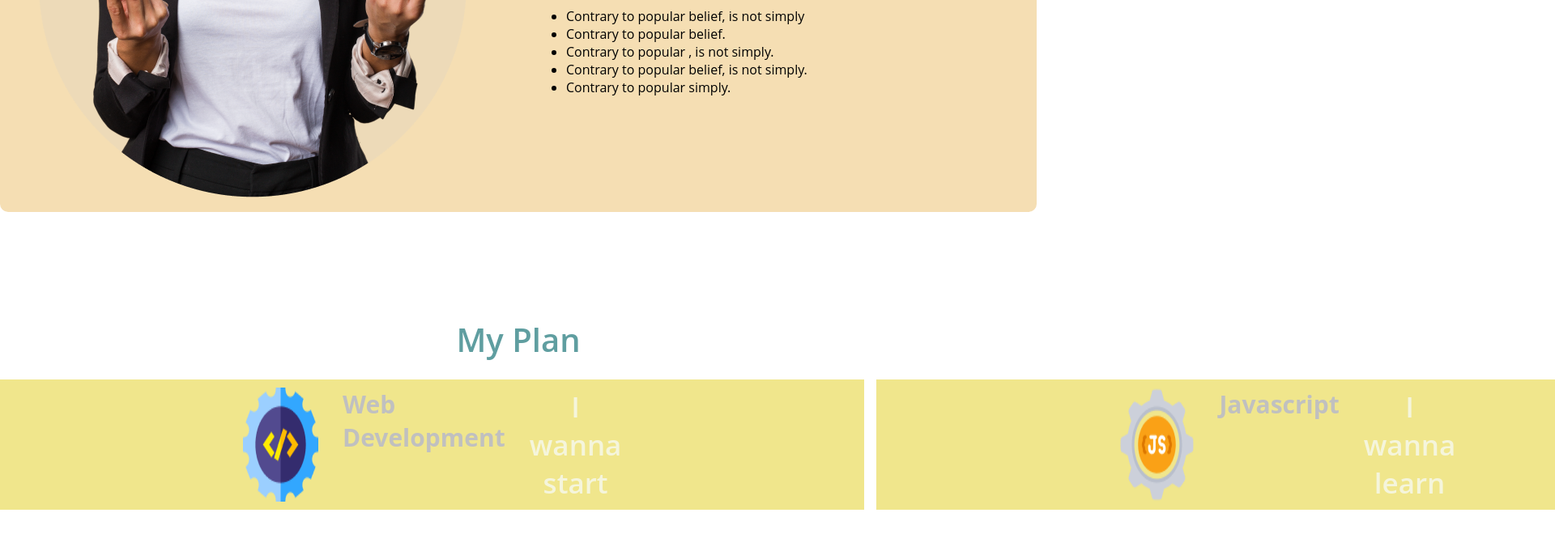
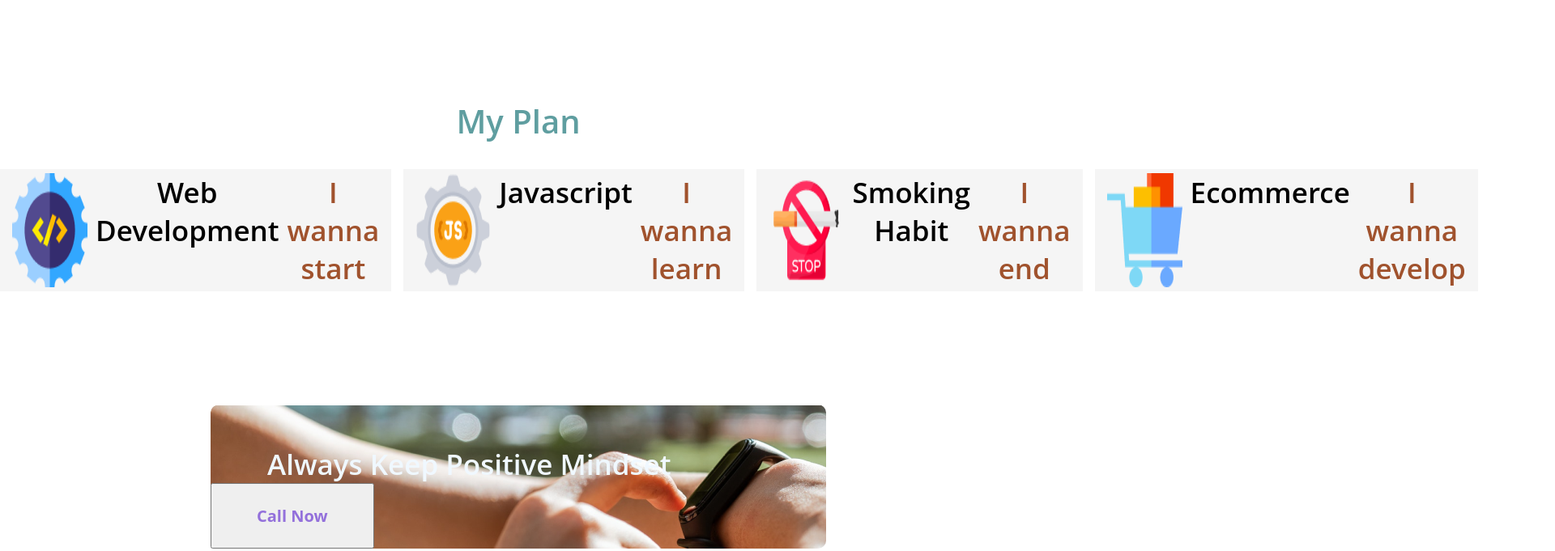
Before and after one commit to pietaa8/new-year-new-website, a plain HTML site: page index.html in a window 1280 px wide. Shown: the part 1480-2161 px from the top of the page at 81% size, 1920 px wide, since content can reach past the window. Drawn offline with Linux system fonts and the light colour scheme.

Commit message:
second add

```diff
--- a/styles/website.css
+++ b/styles/website.css
@@ -36,7 +36,7 @@
     background-color: darkolivegreen;
     border-radius: 5px;
     padding: 10px 25px 10px 26px;
-    margin:  10px 85px 300px 155px;
+    margin:  10px 15px 30px 500px;
 }
 .failures{
     margin-top: 130px;
@@ -66,36 +66,51 @@
     margin-bottom: 30px;
 }
 .plans{
-    list-style-type: square;
-    font-weight: 600;
+   font-weight: 600;
     font-size: 20px;
     color: silver;
+    gap: 10px;
+    margin-bottom: 10px;
 
 }
 .section-title{
-    margin-top: 130px;
+   margin-top: 130px;
     text-align: center;
     color: cadetblue;
+    gap: 10px;
+    margin-bottom: 10px
 
 }
 .plannings{
     margin-bottom: 70px;
     display: flex;
     gap: 15px;
+    margin-bottom: 10px
 
 }
 .plans-items{
     margin-top: 22px;
     display: flex;
-    background: khaki;
-    padding: 10px 300px;
-    gap: 30px;
+    background: whitesmoke;
+    padding: 5px 15px;
+    gap: 10px;
+    margin-bottom: 10px
+
+}
+.item-title{
+    font-weight: 600;
+    font-size: 35px;
+    text-align: center;
+    color: black;
+    gap: 10px;
+    margin-bottom: 10px
+
 }
 .item{
     font-weight: 600;
     font-size: 35px;
     text-align: center;
-    color: beige;
+    color: sienna;
 }
 .advice{
     margin: 130px 130px;
```
Also changed, not shown: index.html (+1 -1 lines).
